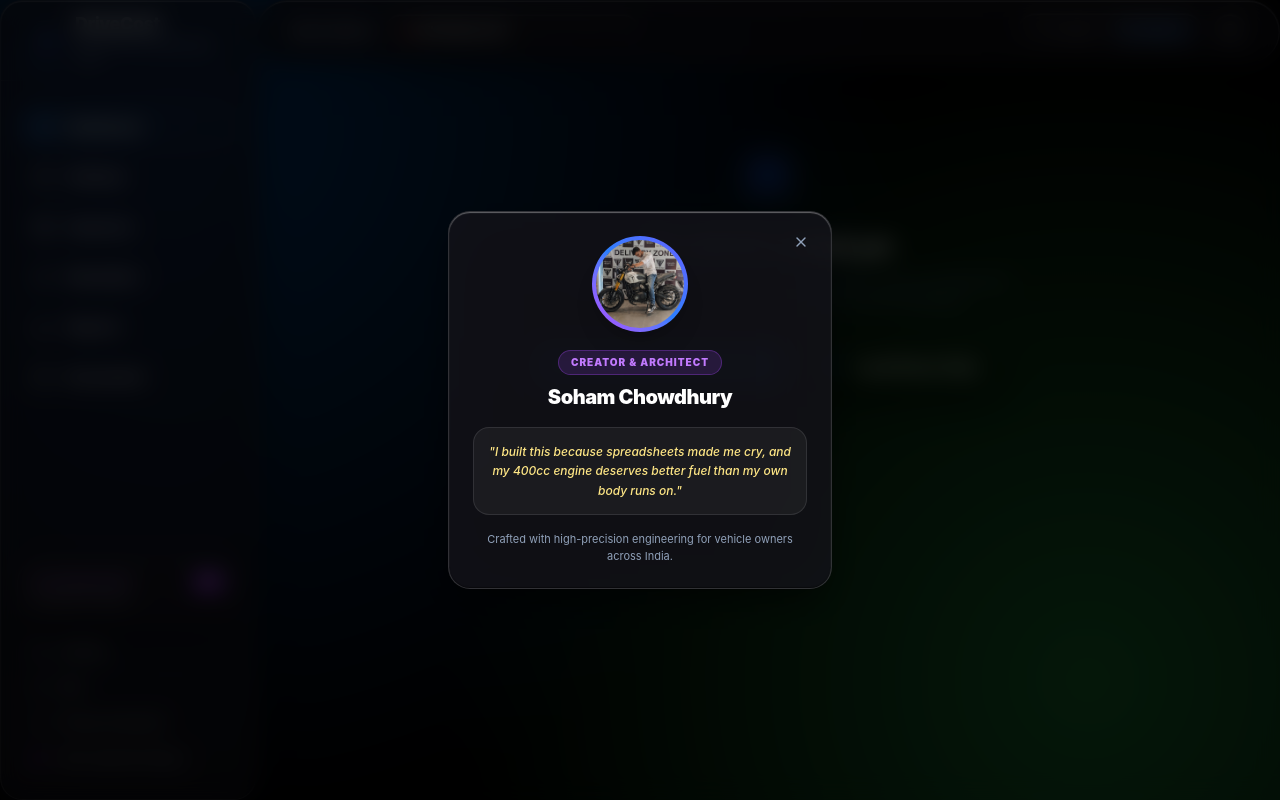
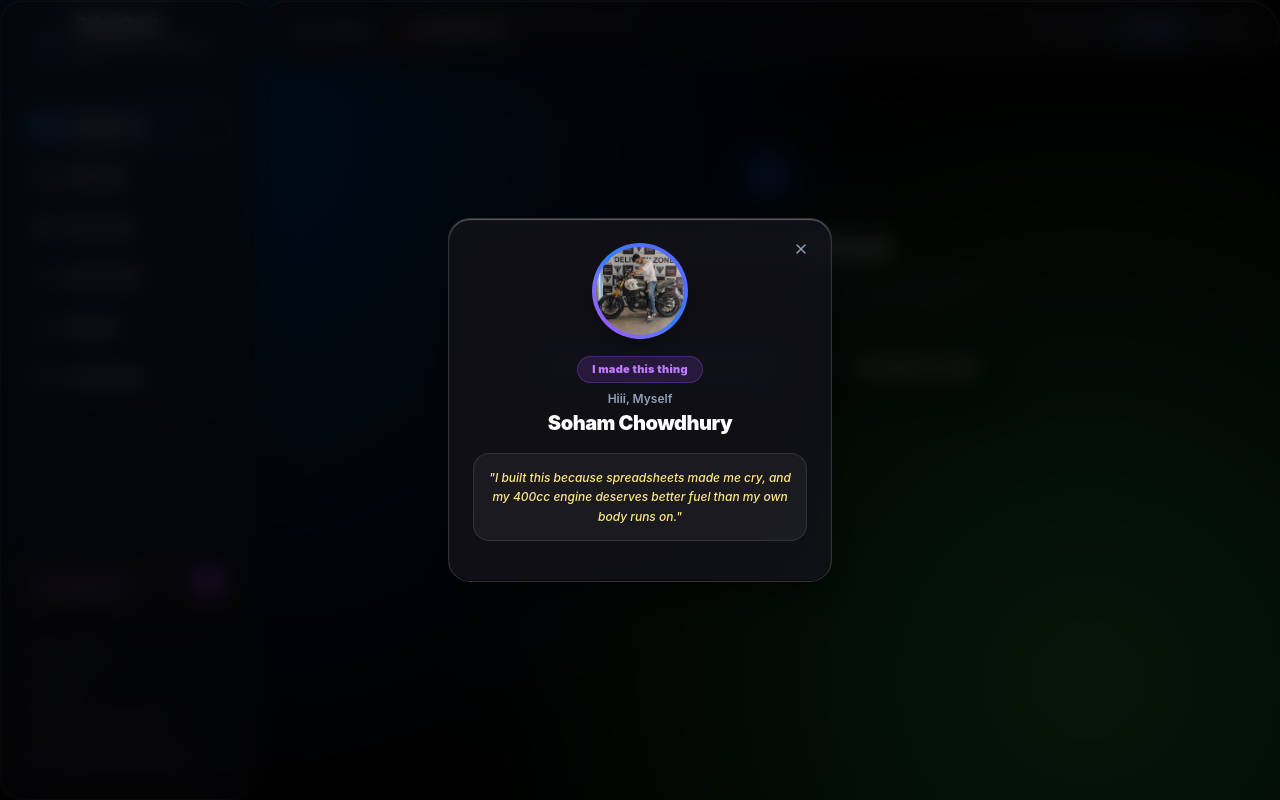
Before and after one commit to Mesoham/drivecost, a Next.js app: page /dashboard in a window 1280 px wide. Both pictures are taken after a click on the button "Who made this thing ?". Built offline with nearby package versions, Linux system fonts and the light colour scheme.

Commit message:
Update creator modal header to 'I made this thing', 'Hiii, Myself' and remove engineering footer

```diff
--- a/src/components/navigation.tsx
+++ b/src/components/navigation.tsx
@@ -262,8 +262,12 @@ export function Navigation() {
               </div>
             </div>
 
-            <div className="inline-block px-3 py-1 rounded-full text-[10px] font-black tracking-widest text-purple-400 bg-purple-500/15 border border-purple-500/30 uppercase mb-2">
-              Creator & Architect
+            <div className="inline-block px-3.5 py-1 rounded-full text-[11px] font-black tracking-wide text-purple-400 bg-purple-500/15 border border-purple-500/30 mb-2">
+              I made this thing
+            </div>
+
+            <div className="text-xs font-semibold text-slate-400 mb-0.5">
+              Hiii, Myself
             </div>
 
             <h3 className="text-xl font-black tracking-tight text-white mb-1">
@@ -274,10 +278,6 @@ export function Navigation() {
             <div className="my-4 p-3.5 rounded-2xl bg-white/5 border border-white/10 text-amber-300 dark:text-amber-200 text-xs italic font-medium leading-relaxed">
               &quot;I built this because spreadsheets made me cry, and my 400cc engine deserves better fuel than my own body runs on.&quot;
             </div>
-
-            <p className="text-[11px] text-slate-400">
-              Crafted with high-precision engineering for vehicle owners across India.
-            </p>
           </div>
         </div>
       )}
```
